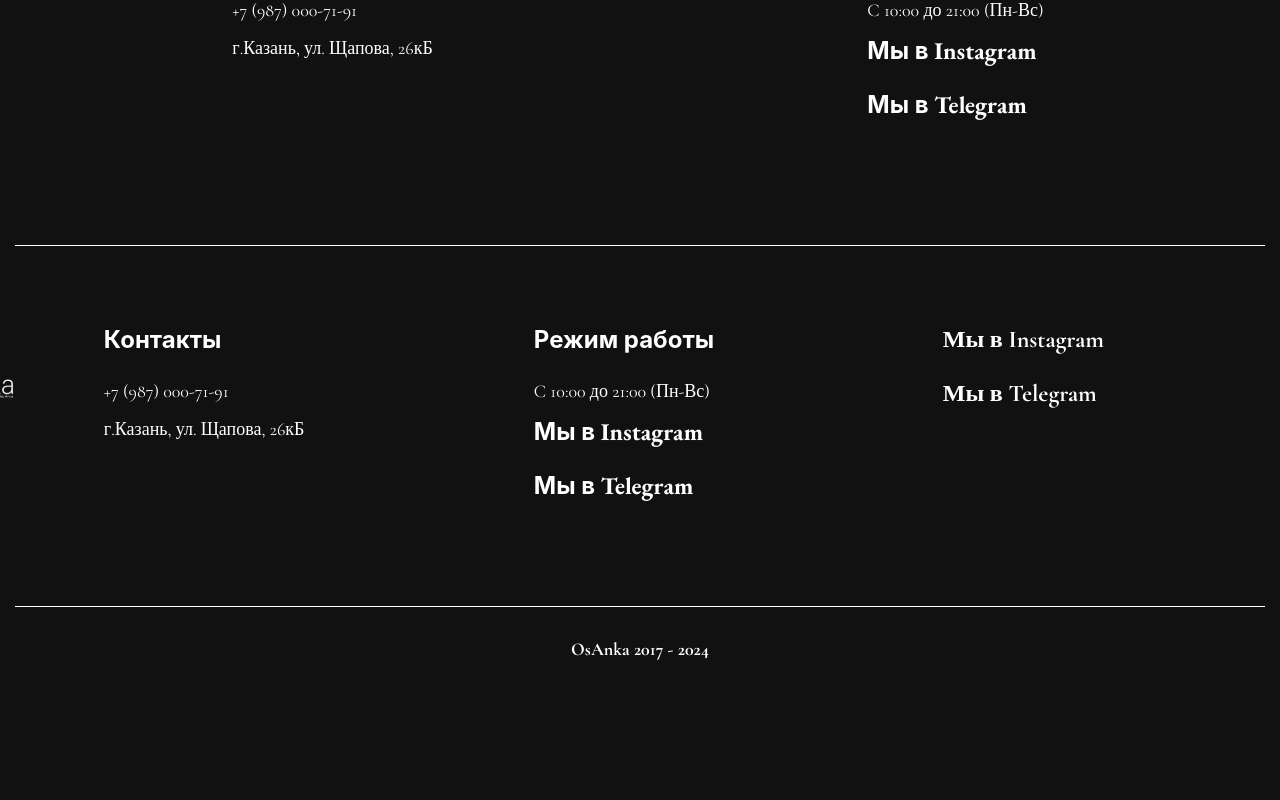
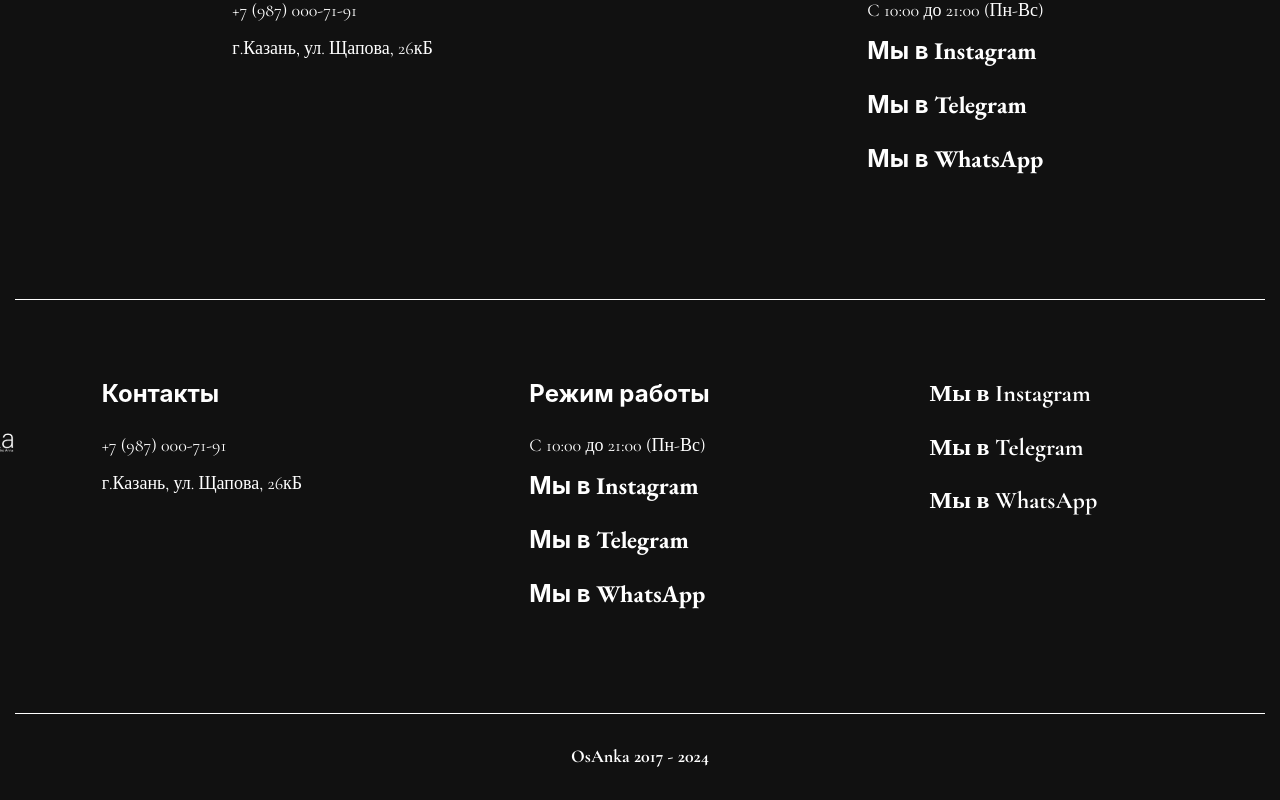
Before and after one commit to SaidSafarov09/osankaWeb, a React (Create React App) app: page /contacts in a window 1280 px wide. Shown: the part 1032-1832 px from the top of the page. Before the commit the page ends 1724 px from the top, so only its background shows below. Built offline with nearby package versions, Linux system fonts and the light colour scheme.

Commit message:
add whatsapp

```diff
--- a/src/components/operatingMode/OperatingMode.tsx
+++ b/src/components/operatingMode/OperatingMode.tsx
@@ -13,6 +13,9 @@ export const OperatingMode: React.FC = () => {
       <S.Title>
         <a href="https://t.me/+fX8OyupEqC84MTMy">Мы в Telegram</a>
       </S.Title>
+      <S.Title>
+        <a href="https://wa.me/message/SXWX25TYQBLZC1">Мы в WhatsApp</a>
+      </S.Title>
     </S.OperatingMode>
   );
 };
--- a/src/layout/footer/Footer.tsx
+++ b/src/layout/footer/Footer.tsx
@@ -35,6 +35,9 @@ export function Footer() {
               <S.Title>
                 <a href="https://t.me/+fX8OyupEqC84MTMy">Мы в Telegram</a>
               </S.Title>
+              <S.Title>
+                <a href="https://wa.me/message/SXWX25TYQBLZC1">Мы в WhatsApp</a>
+              </S.Title>
               <a href="https://www.instagram.com/os.anka_?igsh=MWQyNDBhM295NHUyYQ==">
                 <Icon
                   idIcon="instagramIcon"
--- a/src/layout/header/mobileHeader/MobileHeader.tsx
+++ b/src/layout/header/mobileHeader/MobileHeader.tsx
@@ -28,6 +28,11 @@ const NavDate: INavItem[] = [
     id: "RightNav3",
     link: "https://t.me/+fX8OyupEqC84MTMy",
     text: "Мы в Telegram",
+  },
+  {
+    id: "RightNav3",
+    link: "https://wa.me/message/SXWX25TYQBLZC1",
+    text: "Мы в WhatsApp",
   },
 
   {
```
